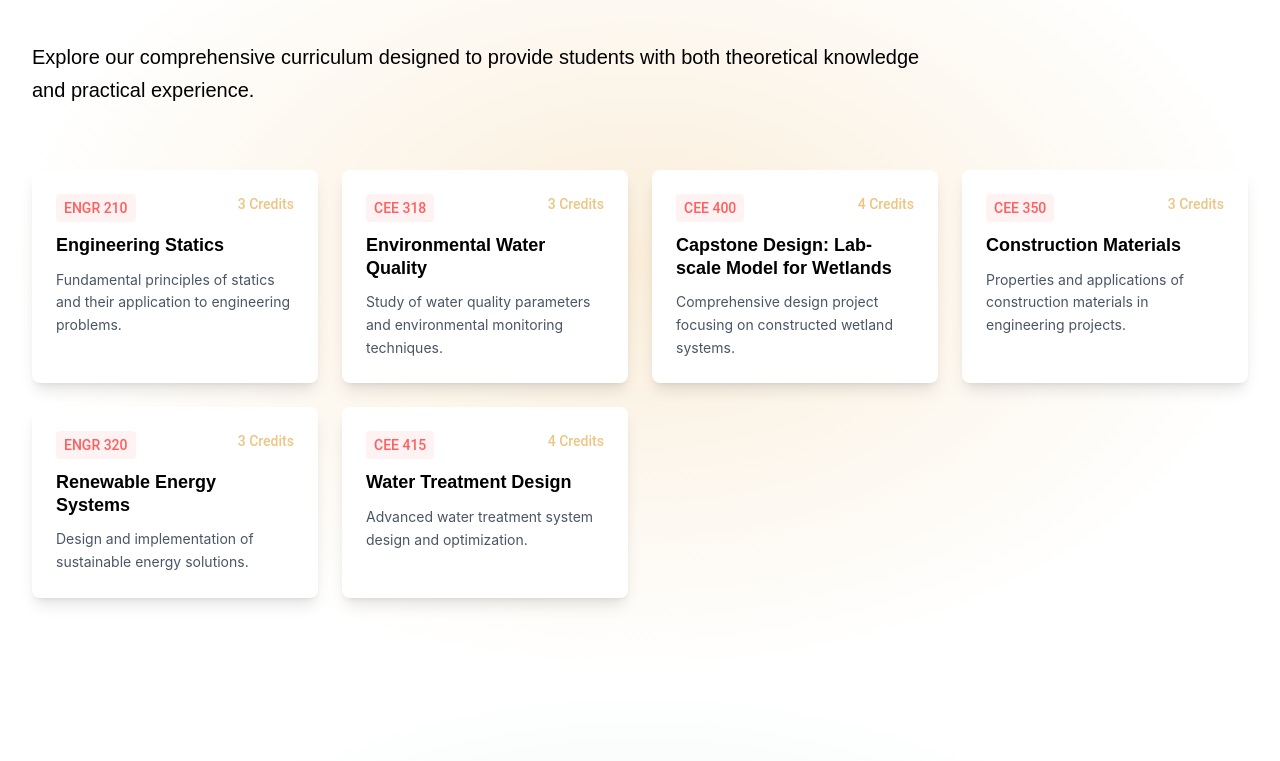
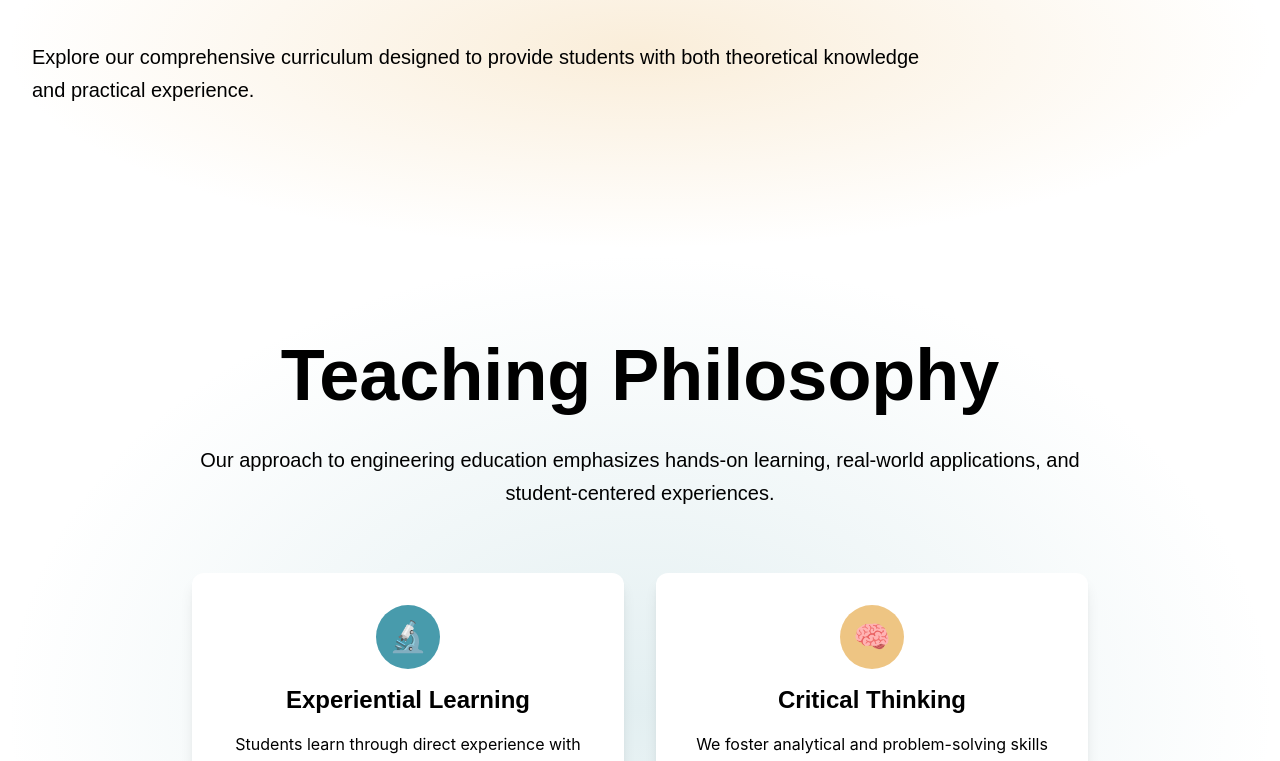
Before and after one commit to sprizzed/living-lab-website, a Next.js app: page /teaching in a window 1280 px wide. Shown: the part 548-1309 px from the top of the page. Built offline with nearby package versions, Linux system fonts and the light colour scheme.

Commit message:
COMPLETE CLEANUP: Remove ALL demo projects and courses - client now has completely clean slate

```diff
--- a/app/projects/[id]/page.tsx
+++ b/app/projects/[id]/page.tsx
@@ -33,84 +33,8 @@ export default function ProjectDetailPage() {
   const projectId = params.id as string
   const [currentImageIndex, setCurrentImageIndex] = useState(0)
 
-  // Mock project data - in a real app, this would come from an API or database
-  const defaultProjects: Record<string, Project> = {
-    '1': {
-      id: '1',
-      title: "Constructed Wetland Model",
-      category: "Environmental Engineering",
-      courseId: "CEE 400",
-      courseName: "Capstone Design: Lab-scale Model for Wetlands",
-      description: "This capstone project involves the design and construction of a lab-scale wetland model, demonstrating innovative approaches to water treatment and sustainable environmental engineering.",
-      images: ["/images/project1.jpg", "/images/project2.jpg", "/images/project3.jpg"],
-      procedure: [
-        "Design Phase: Conceptual design of wetland components including inlet distribution, substrate layers, and outlet collection systems.",
-        "Construction Phase: Assembly of physical model using appropriate materials for substrate, vegetation, and structural components.",
-        "Testing Phase: Implementation of controlled flow rates and monitoring of water quality parameters including pH, dissolved oxygen, and contaminant removal efficiency.",
-        "Analysis Phase: Data collection and analysis to evaluate treatment performance and optimize design parameters.",
-        "Documentation Phase: Comprehensive documentation of design decisions, construction methods, and performance results."
-      ],
-      references: [
-        "Kadlec, R.H., & Wallace, S.D. (2009). Treatment Wetlands (2nd ed.). CRC Press.",
-        "Vymazal, J. (2011). Constructed Wetlands for Wastewater Treatment: Five Decades of Experience. Environmental Science & Technology, 45(1), 61-69.",
-        "EPA. (2000). Constructed Wetlands Treatment of Municipal Wastewaters. EPA/625/R-99/010.",
-        "Stefanakis, A.I., et al. (2014). Vertical Flow Constructed Wetlands: Eco-engineering Systems for Wastewater and Sludge Treatment. Elsevier."
-      ],
-      uploadedFiles: [],
-      selectedPreviewImage: 0,
-      imageCrops: [{ x: 50, y: 50, width: 100, height: 100 }]
-    },
-    '2': {
-      id: '2',
-      title: "Bridge Design",
-      category: "Structural Engineering",
-      courseId: "ENGR 210",
-      courseName: "Engineering Statics",
-      description: "A practical application of engineering statics, this project focuses on the design, construction, and rigorous testing of a scaled bridge, showcasing structural integrity principles.",
-      images: ["/images/project2.jpg", "/images/project1.jpg", "/images/project3.jpg"],
-      procedure: [
-        "Load Analysis: Calculation of dead loads, live loads, and environmental loads acting on the bridge structure.",
-        "Structural Design: Determination of member sizes, connections, and overall geometry based on load requirements.",
-        "Material Selection: Choosing appropriate materials considering strength, durability, and cost constraints.",
-        "Construction Planning: Development of construction sequence and quality control procedures.",
-        "Testing Protocol: Design and implementation of load testing to verify structural performance and safety factors."
-      ],
-      references: [
-        "Hibbeler, R.C. (2016). Engineering Mechanics: Statics (14th ed.). Pearson.",
-        "AASHTO. (2017). AASHTO LRFD Bridge Design Specifications (8th ed.). American Association of State Highway and Transportation Officials.",
-        "Nowak, A.S., & Collins, K.R. (2012). Reliability of Structures (2nd ed.). CRC Press.",
-        "FHWA. (2012). Bridge Inspector's Reference Manual. Federal Highway Administration."
-      ],
-      uploadedFiles: [],
-      selectedPreviewImage: 0,
-      imageCrops: [{ x: 50, y: 50, width: 100, height: 100 }, { x: 50, y: 50, width: 100, height: 100 }, { x: 50, y: 50, width: 100, height: 100 }]
-    },
-    '3': {
-      id: '3',
-      title: "Water Quality Monitoring",
-      category: "Environmental Engineering",
-      courseId: "CEE 318",
-      courseName: "Environmental Water Quality",
-      description: "Through hands-on field measurements and laboratory analysis, this project assesses the overall health and quality of a natural water body.",
-      images: ["/images/project3.jpg", "/images/project1.jpg", "/images/project2.jpg"],
-      procedure: [
-        "Site Selection: Identification and characterization of sampling locations based on watershed characteristics and potential pollution sources.",
-        "Sampling Protocol: Development of sampling procedures for various water quality parameters including physical, chemical, and biological indicators.",
-        "Field Measurements: On-site measurement of temperature, pH, dissolved oxygen, conductivity, and turbidity using calibrated instruments.",
-        "Laboratory Analysis: Processing of collected samples for nutrient analysis, bacterial counts, and contaminant concentrations.",
-        "Data Analysis: Statistical analysis of results and comparison with regulatory standards and historical data."
-      ],
-      references: [
-        "APHA. (2017). Standard Methods for the Examination of Water and Wastewater (23rd ed.). American Public Health Association.",
-        "Chapman, D. (1996). Water Quality Assessments: A Guide to the Use of Biota, Sediments and Water in Environmental Monitoring. UNESCO.",
-        "EPA. (2012). Water Quality Standards Handbook (2nd ed.). EPA-820-B-12-003.",
-        "Wetzel, R.G., & Likens, G.E. (2000). Limnological Analyses (3rd ed.). Springer."
-      ],
-      uploadedFiles: [],
-      selectedPreviewImage: 0,
-      imageCrops: [{ x: 50, y: 50, width: 100, height: 100 }, { x: 50, y: 50, width: 100, height: 100 }, { x: 50, y: 50, width: 100, height: 100 }]
-    }
-  }
+  // Default projects - now empty for client control
+  const defaultProjects: Record<string, Project> = {}
 
   const [project, setProject] = useState<Project | undefined>(defaultProjects[projectId])
 
--- a/app/projects/page.tsx
+++ b/app/projects/page.tsx
@@ -143,7 +143,7 @@ export default function ProjectsPage() {
                       <Image
                         src={project.selectedPreviewImage !== undefined && project.images && project.images[project.selectedPreviewImage]
                           ? project.images[project.selectedPreviewImage]
-                          : project.images[0] || '/images/project1.jpg'}
+                          : project.images[0] || ''}
                         alt={project.title}
                         fill
                         className="object-cover"
--- a/app/teaching/page.tsx
+++ b/app/teaching/page.tsx
@@ -2,56 +2,7 @@ import Navbar from '../../components/Navbar'
 import Footer from '../../components/Footer'
 
 export default function TeachingPage() {
-  const allCourses = [
-    {
-      id: 1,
-      title: "Engineering Statics",
-      code: "ENGR 210",
-      description: "Fundamental principles of statics and their application to engineering problems.",
-      credits: 3,
-      image: "/images/project1.jpg"
-    },
-    {
-      id: 2,
-      title: "Environmental Water Quality",
-      code: "CEE 318",
-      description: "Study of water quality parameters and environmental monitoring techniques.",
-      credits: 3,
-      image: "/images/project2.jpg"
-    },
-    {
-      id: 3,
-      title: "Capstone Design: Lab-scale Model for Wetlands",
-      code: "CEE 400",
-      description: "Comprehensive design project focusing on constructed wetland systems.",
-      credits: 4,
-      image: "/images/project3.jpg"
-    },
-    {
-      id: 4,
-      title: "Construction Materials",
-      code: "CEE 350",
-      description: "Properties and applications of construction materials in engineering projects.",
-      credits: 3,
-      image: "/images/project1.jpg"
-    },
-    {
-      id: 5,
-      title: "Renewable Energy Systems",
-      code: "ENGR 320",
-      description: "Design and implementation of sustainable energy solutions.",
-      credits: 3,
-      image: "/images/project2.jpg"
-    },
-    {
-      id: 6,
-      title: "Water Treatment Design",
-      code: "CEE 415",
-      description: "Advanced water treatment system design and optimization.",
-      credits: 4,
-      image: "/images/project3.jpg"
-    }
-  ]
+  const allCourses: any[] = []
 
   return (
     <main className="min-h-screen">
--- a/components/AdminDashboard.tsx
+++ b/components/AdminDashboard.tsx
@@ -48,63 +48,14 @@ export default function AdminDashboard({ onLogout }: AdminDashboardProps) {
     { id: 'geotechnical', name: 'Geotechnical Engineering' },
     { id: 'electrical', name: 'Electrical Engineering' }
   ])
-  const [courses, setCourses] = useState([
-    {
-      id: 1,
-      title: "Engineering Statics",
-      code: "ENGR 210",
-      description: "Fundamental principles of statics and their application to engineering problems.",
-      credits: 3,
-      image: "/images/project1.jpg"
-    },
-    {
-      id: 2,
-      title: "Environmental Water Quality",
-      code: "CEE 318",
-      description: "Study of water quality parameters and environmental monitoring techniques.",
-      credits: 3,
-      image: "/images/project2.jpg"
-    },
-    {
-      id: 3,
-      title: "Capstone Design: Lab-scale Model for Wetlands",
-      code: "CEE 400",
-      description: "Comprehensive design project focusing on constructed wetland systems.",
-      credits: 4,
-      image: "/images/project3.jpg"
-    },
-    {
-      id: 4,
-      title: "Construction Materials",
-      code: "CEE 350",
-      description: "Properties and applications of construction materials in engineering projects.",
-      credits: 3,
-      image: "/images/project1.jpg"
-    },
-    {
-      id: 5,
-      title: "Renewable Energy Systems",
-      code: "ENGR 320",
-      description: "Design and implementation of sustainable energy solutions.",
-      credits: 3,
-      image: "/images/project2.jpg"
-    },
-    {
-      id: 6,
-      title: "Water Treatment Design",
-      code: "CEE 415",
-      description: "Advanced water treatment system design and optimization.",
-      credits: 4,
-      image: "/images/project3.jpg"
-    }
-  ])
+  const [courses, setCourses] = useState<any[]>([])
   const [newCategory, setNewCategory] = useState({ id: '', name: '' })
   const [newCourse, setNewCourse] = useState({
     title: '',
     code: '',
     description: '',
     credits: 3,
-    image: '/images/project1.jpg'
+    image: ''
   })
   const [formData, setFormData] = useState<{
     title: string
@@ -363,7 +314,7 @@ export default function AdminDashboard({ onLogout }: AdminDashboardProps) {
         code: '',
         description: '',
         credits: 3,
-        image: '/images/project1.jpg'
+        image: ''
       })
     }
   }
--- a/components/FeaturedProjects.tsx
+++ b/components/FeaturedProjects.tsx
@@ -74,7 +74,7 @@ export default function FeaturedProjects() {
                     <Image
                       src={project.selectedPreviewImage !== undefined && project.images && project.images[project.selectedPreviewImage]
                         ? project.images[project.selectedPreviewImage]
-                        : project.images[0] || '/images/project1.jpg'}
+                        : project.images[0] || ''}
                       alt={project.title}
                       fill
                       className="object-cover"
```
